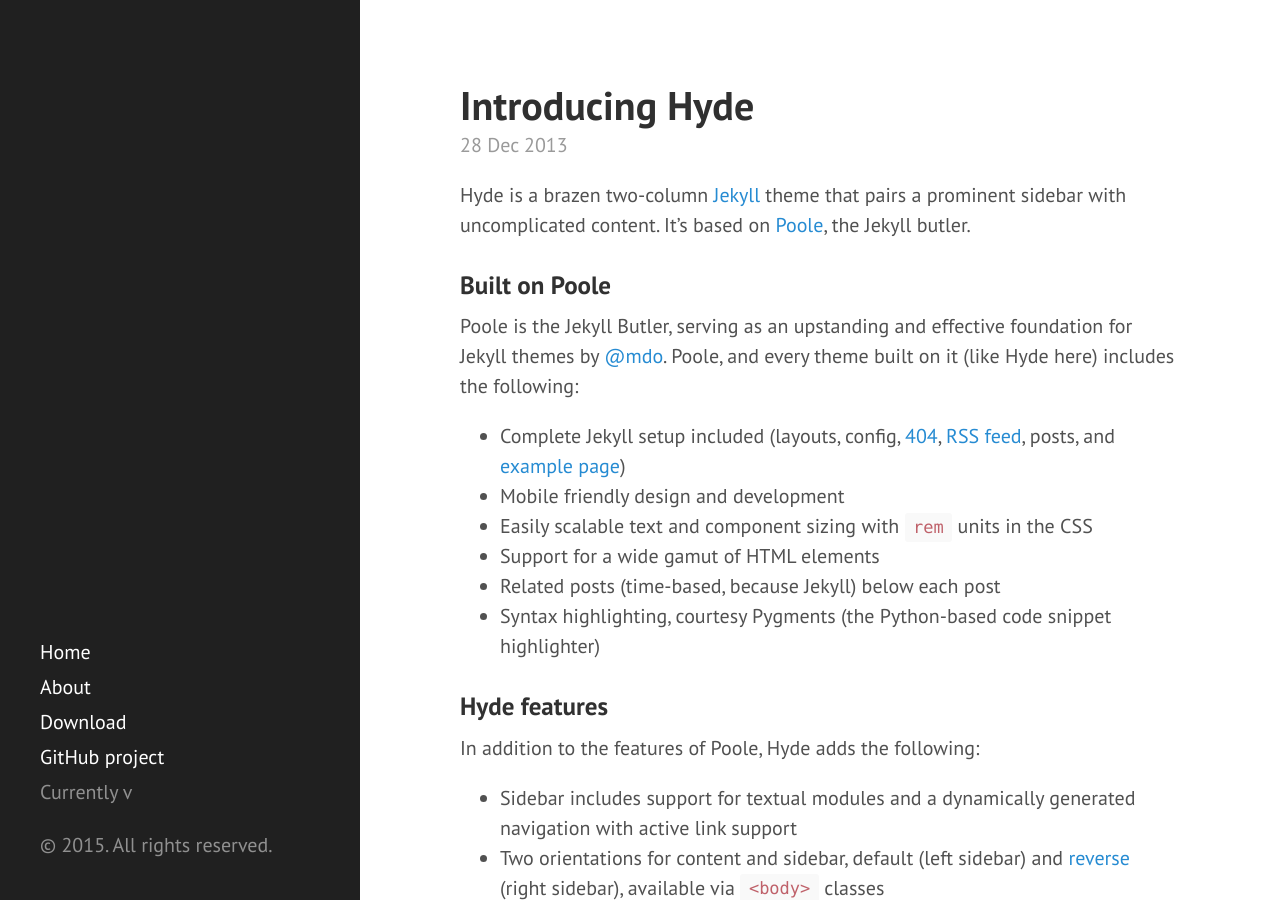
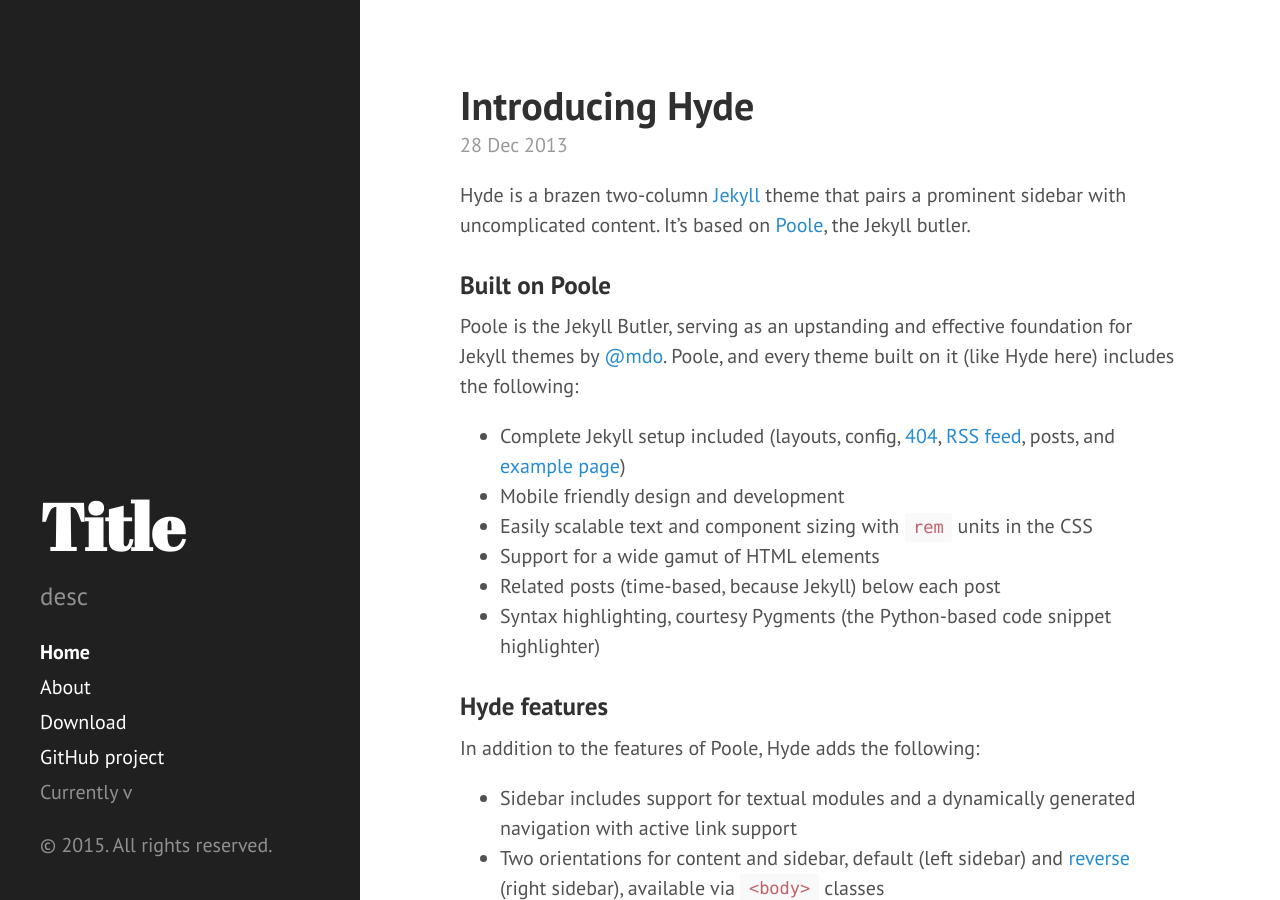
Before and after one commit to KennedyRoboEagles/KennedyRoboEagles.github.io-archive, a Jekyll site: the page built from index.html, in a window 1280 px wide and 900 px high. Built offline with Jekyll 4.4.1, drawn with Linux system fonts in a browser that asks for light colours; Markdown is read by kramdown in place of the engine named in the settings; the list of posts is cut into pages by our own code.

Commit message:
Update config.yml with some site config

```diff
--- a/_config.yml
+++ b/_config.yml
@@ -7,6 +7,13 @@
 relative_permalinks: true
 
 paginate:         5
+# setup
+title:            Title
+tagline:          'Tagline'
+description:      'desc'
+url:              http://kennedyrobotics.com
+baseurl:          /
+
 
 gems:
 - jekyll-mentions
```
